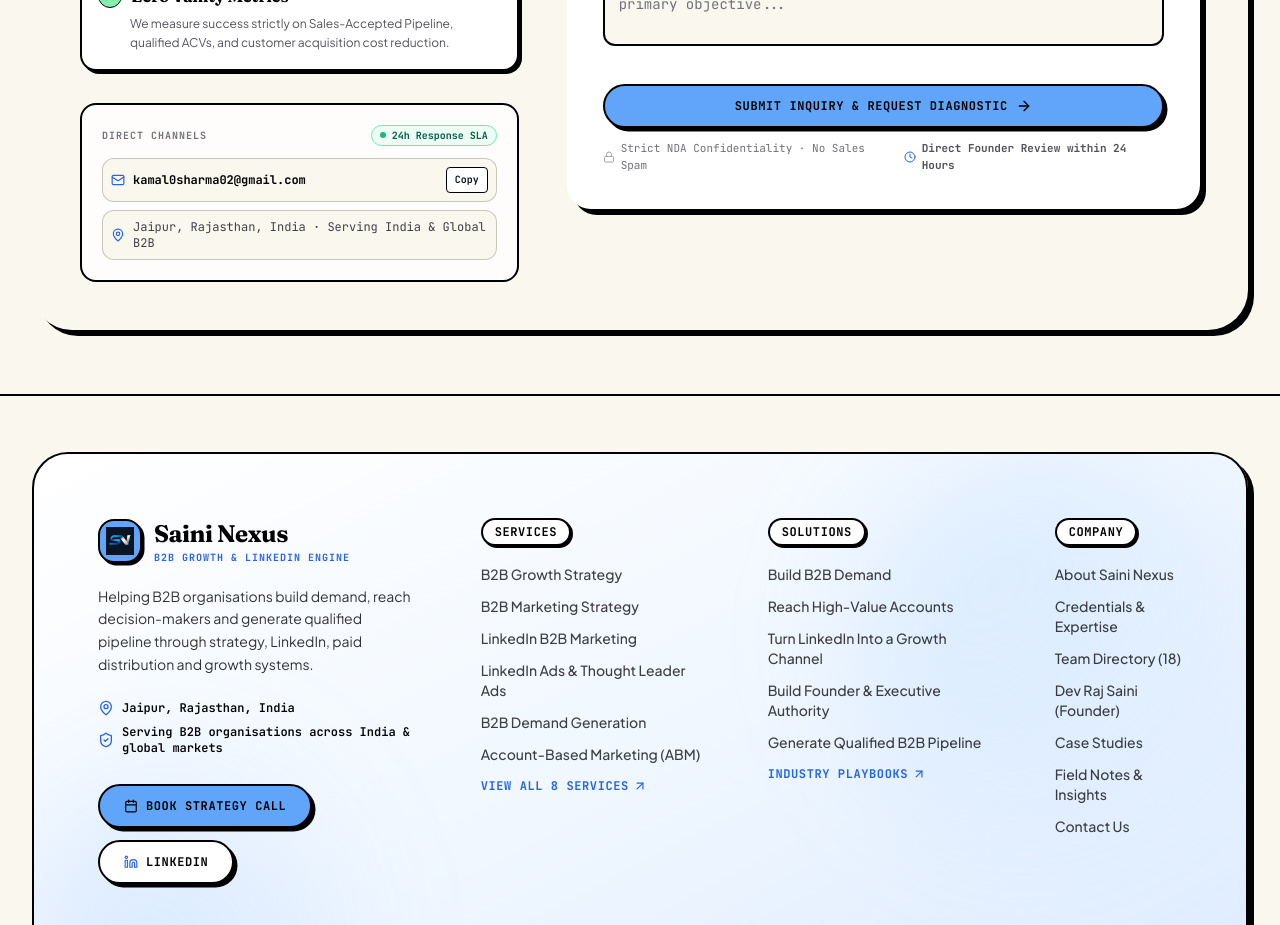
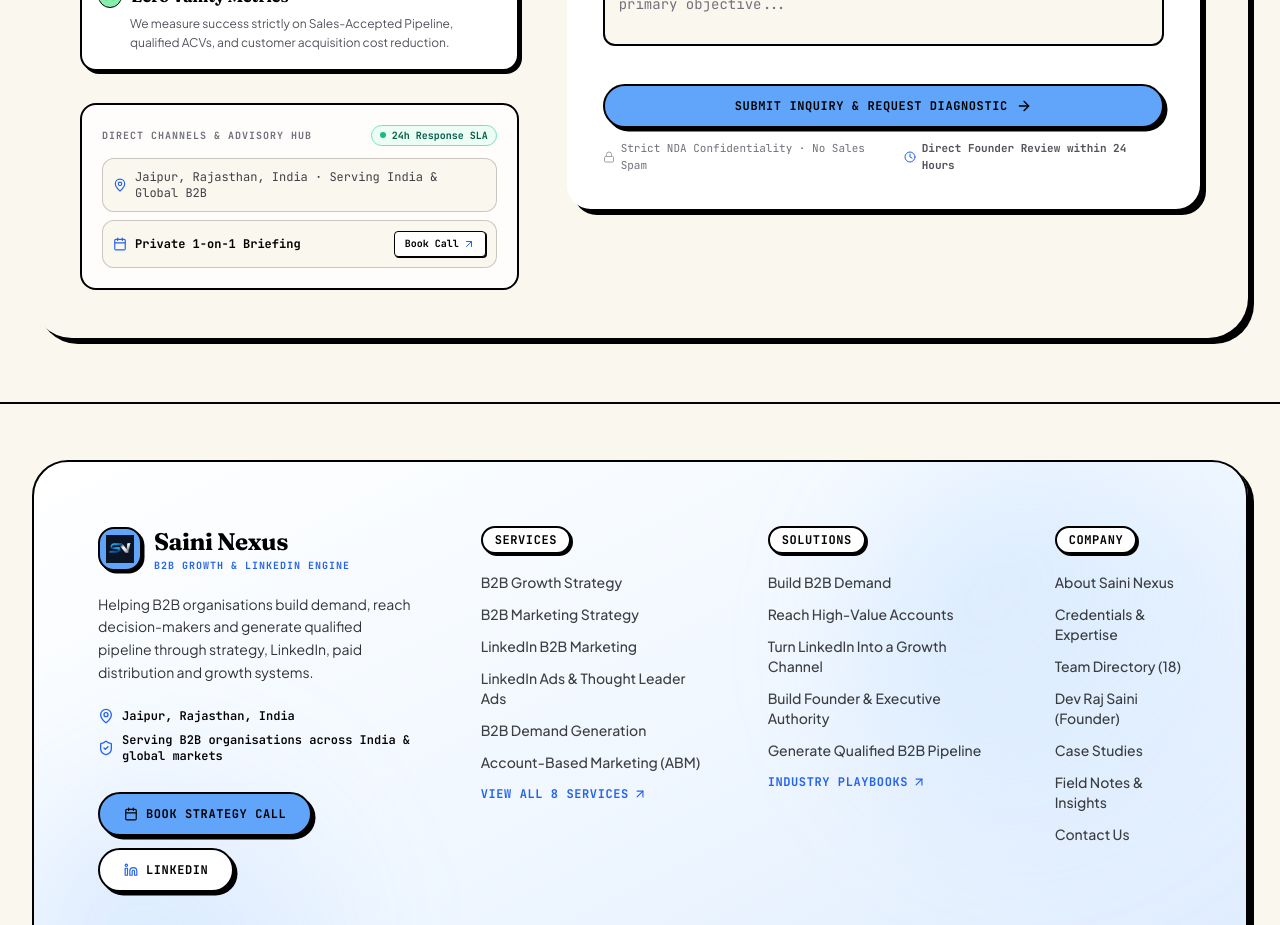
Before and after one commit to Kamu08/Saini-Nexus, a Next.js app: page /contact in a window 1280 px wide. Shown: the part 1000-1925 px from the top of the page. Built offline with nearby package versions, Linux system fonts and the light colour scheme.

Commit message:
Remove public email ID from ContactForm and replace with location and direct briefing link

```diff
--- a/src/components/ContactForm.tsx
+++ b/src/components/ContactForm.tsx
@@ -5,7 +5,6 @@ import Link from "next/link";
 import {
   CheckCircle2,
   ArrowRight,
-  Mail,
   MapPin,
   Sparkles,
   Clock,
@@ -42,7 +41,6 @@ const BUDGET_TIERS = [
 export function ContactForm() {
   const [selectedFocus, setSelectedFocus] = useState<string>("pipeline");
   const [selectedBudget, setSelectedBudget] = useState<string>("starter");
-  const [copiedEmail, setCopiedEmail] = useState(false);
 
   const [formData, setFormData] = useState({
     name: "",
@@ -56,12 +54,6 @@ export function ContactForm() {
 
   const currentFocusObj = FOCUS_AREAS.find((f) => f.id === selectedFocus) || FOCUS_AREAS[0];
   const currentBudgetObj = BUDGET_TIERS.find((b) => b.id === selectedBudget) || BUDGET_TIERS[0];
-
-  const handleCopyEmail = () => {
-    navigator.clipboard.writeText("kamal0sharma02@gmail.com");
-    setCopiedEmail(true);
-    setTimeout(() => setCopiedEmail(false), 2000);
-  };
 
   const handleSubmit = async (e: React.FormEvent) => {
     e.preventDefault();
@@ -214,7 +206,7 @@ export function ContactForm() {
           <div className="bg-white/80 border-2 border-black rounded-2xl p-4 sm:p-5 space-y-3">
             <div className="flex items-center justify-between">
               <span className="text-[10px] font-mono uppercase tracking-widest text-zinc-500 font-bold">
-                Direct Channels
+                Direct Channels &amp; Advisory Hub
               </span>
               <span className="inline-flex items-center gap-1.5 text-[10px] font-mono font-bold text-emerald-800 bg-emerald-50 border border-emerald-300 px-2 py-0.5 rounded-full">
                 <span className="w-1.5 h-1.5 rounded-full bg-emerald-500 animate-pulse" />
@@ -223,23 +215,23 @@ export function ContactForm() {
             </div>
 
             <div className="space-y-2 text-xs font-mono">
-              <div className="flex items-center justify-between gap-2 p-2 rounded-xl bg-[#FAF7EF] border border-black/20">
-                <div className="flex items-center gap-2 truncate">
-                  <Mail className="w-3.5 h-3.5 text-[#2563EB] shrink-0" />
-                  <span className="font-bold text-black truncate">kamal0sharma02@gmail.com</span>
-                </div>
-                <button
-                  type="button"
-                  onClick={handleCopyEmail}
-                  className="px-2 py-1 bg-white border border-black text-[10px] font-bold rounded hover:bg-zinc-100 transition-colors shrink-0"
-                >
-                  {copiedEmail ? "Copied!" : "Copy"}
-                </button>
+              <div className="flex items-center gap-2 p-2.5 rounded-xl bg-[#FAF7EF] border border-black/20 text-zinc-700">
+                <MapPin className="w-3.5 h-3.5 text-[#2563EB] shrink-0" />
+                <span>Jaipur, Rajasthan, India · Serving India &amp; Global B2B</span>
               </div>
 
-              <div className="flex items-center gap-2 p-2 rounded-xl bg-[#FAF7EF] border border-black/20 text-zinc-700">
-                <MapPin className="w-3.5 h-3.5 text-[#2563EB] shrink-0" />
-                <span>Jaipur, Rajasthan, India · Serving India &amp; Global B2B</span>
+              <div className="flex items-center justify-between gap-2 p-2.5 rounded-xl bg-[#FAF7EF] border border-black/20 text-zinc-700">
+                <div className="flex items-center gap-2">
+                  <Calendar className="w-3.5 h-3.5 text-[#2563EB] shrink-0" />
+                  <span className="font-bold text-black">Private 1-on-1 Briefing</span>
+                </div>
+                <Link
+                  href="/book"
+                  className="px-2.5 py-1 bg-white border border-black text-[10px] font-bold rounded hover:bg-zinc-100 transition-colors shrink-0 inline-flex items-center gap-1 text-black shadow-[1px_1px_0px_#000000]"
+                >
+                  <span>Book Call</span>
+                  <ArrowUpRight className="w-3 h-3 text-[#2563EB]" />
+                </Link>
               </div>
             </div>
           </div>
```
